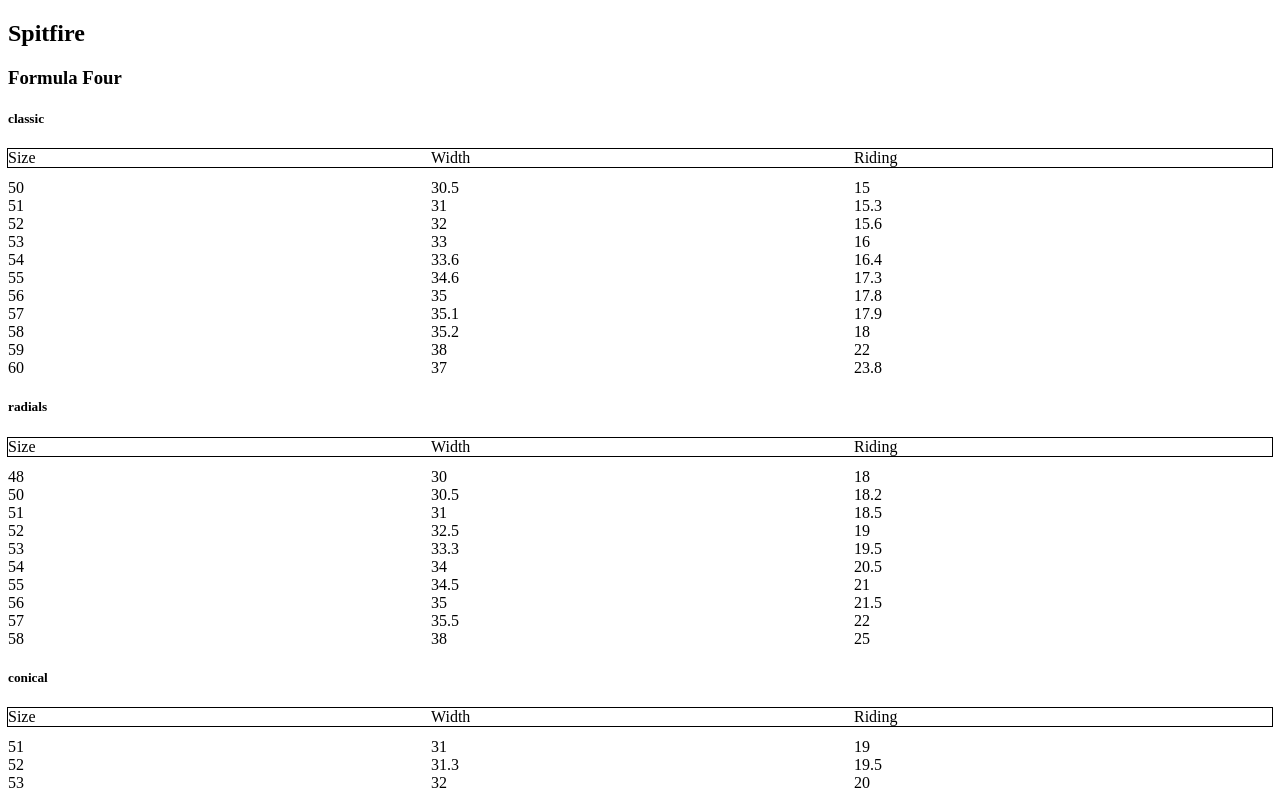
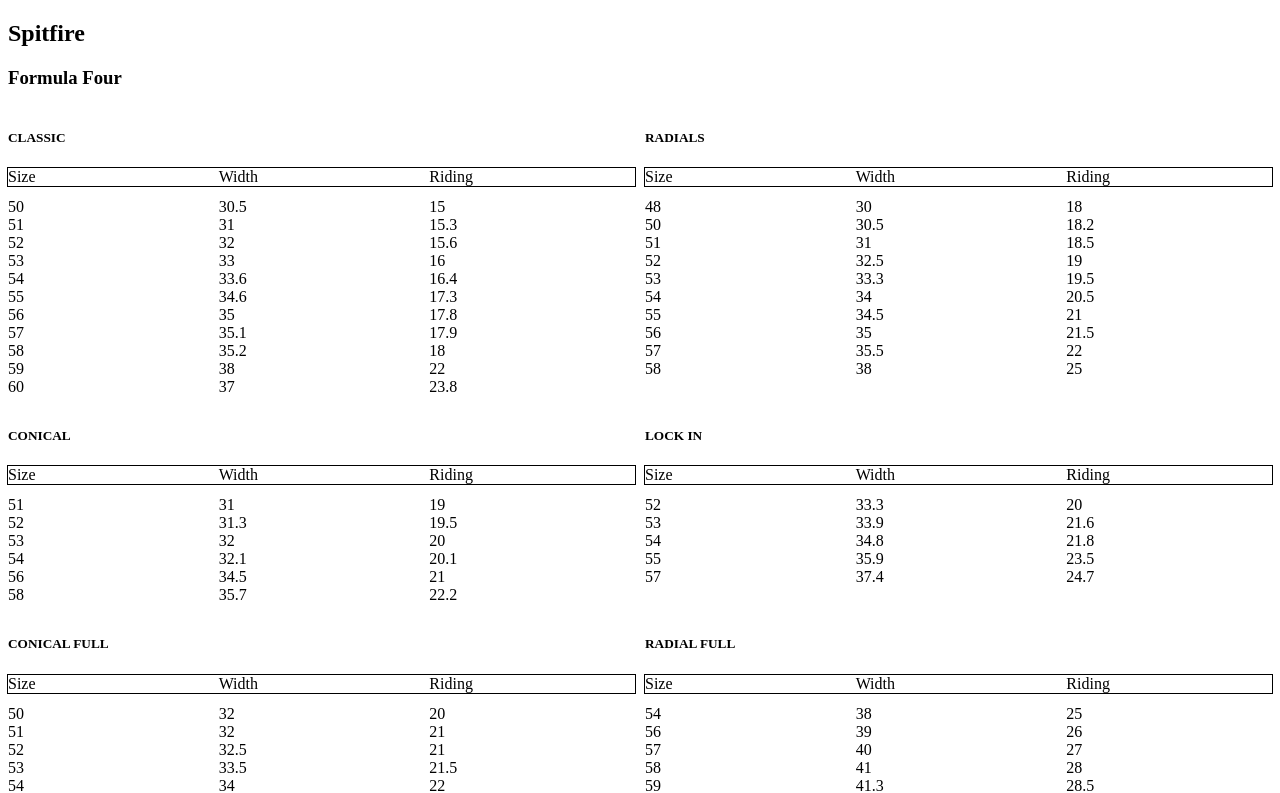
Before and after one commit to p-adams/skate-gear-matrix, a SvelteKit app: page / in a window 1280 px wide. Shown: the top 793 px of the page. Built offline with nearby package versions, Linux system fonts and the light colour scheme.

Commit message:
add remaining F4 wheel types

```diff
--- a/src/data/types.d.ts
+++ b/src/data/types.d.ts
@@ -10,6 +10,7 @@
     radials: Wheel[];
     conical: Wheel[];
     lock_in: Wheel[];
+    conical_full: Wheel[];
     radial_full: Wheel[];
     lock_in_full: Wheel[];
   }
--- a/src/data/wheel.ts
+++ b/src/data/wheel.ts
@@ -45,8 +45,30 @@
       { size: 55, width: 35.9, riding: 23.5 },
       { size: 57, width: 37.4, riding: 24.7 },
     ],
-    radial_full: [],
+    conical_full: [
+      { size: 50, width: 32, riding: 20 },
+      { size: 51, width: 32, riding: 21 },
+      { size: 52, width: 32.5, riding: 21 },
+      { size: 53, width: 33.5, riding: 21.5 },
+      { size: 54, width: 34, riding: 22 },
+      { size: 55, width: 35, riding: 24 },
+      { size: 56, width: 36, riding: 25 },
+      { size: 58, width: 37, riding: 26.5 },
+      { size: 60, width: 38.5, riding: 28.5 },
+    ],
+    radial_full: [
+      { size: 54, width: 38, riding: 25 },
+      { size: 56, width: 39, riding: 26 },
+      { size: 57, width: 40, riding: 27 },
+      { size: 58, width: 41, riding: 28 },
+      { size: 59, width: 41.3, riding: 28.5 },
+      { size: 60, width: 41.5, riding: 29 },
+    ],
 
-    lock_in_full: [],
+    lock_in_full: [
+      { size: 54, width: 38, riding: 25 },
+      { size: 55, width: 39.2, riding: 26.8 },
+      { size: 57, width: 40.2, riding: 27.5 },
+    ],
   },
 };
--- a/src/routes/+page.svelte
+++ b/src/routes/+page.svelte
@@ -1,14 +1,18 @@
-<script>
+<script lang="ts">
   import { SPITFIRES } from "../data/wheel";
+  $: labelFromKey = (key: string) => {
+    return key.replaceAll("_", " ").toLocaleUpperCase();
+  };
 </script>
 
 <section>
   <h1>Spitfire</h1>
   <section>
     <h3>Formula Four</h3>
+    <div class="wheel-grid">
       {#each Object.entries(SPITFIRES.formula_four) as [type, wheels]}
         <div class="wheel-spec-table">
-        <h5>{type}</h5>
+          <h5>{labelFromKey(type)}</h5>
           <div class="wheel-spec-row header">
             <div class="th">Size</div>
             <div class="th">Width</div>
@@ -23,10 +27,16 @@
           {/each}
         </div>
       {/each}
+    </div>
   </section>
 </section>
 
 <style>
+  .wheel-grid {
+    display: grid;
+    grid-template-columns: 1fr 1fr;
+    gap: 10px;
+  }
   .wheel-spec-row {
     display: grid;
     grid-template-columns: repeat(3, 1fr);
@@ -36,4 +46,9 @@
     outline: 1px solid;
     margin-bottom: 12px;
   }
+  @media only screen and (max-width: 767px) {
+    .wheel-grid {
+      grid-template-columns: 1fr;
+    }
+  }
 </style>
```
Lines whose indentation alone changed are shown as unchanged.
